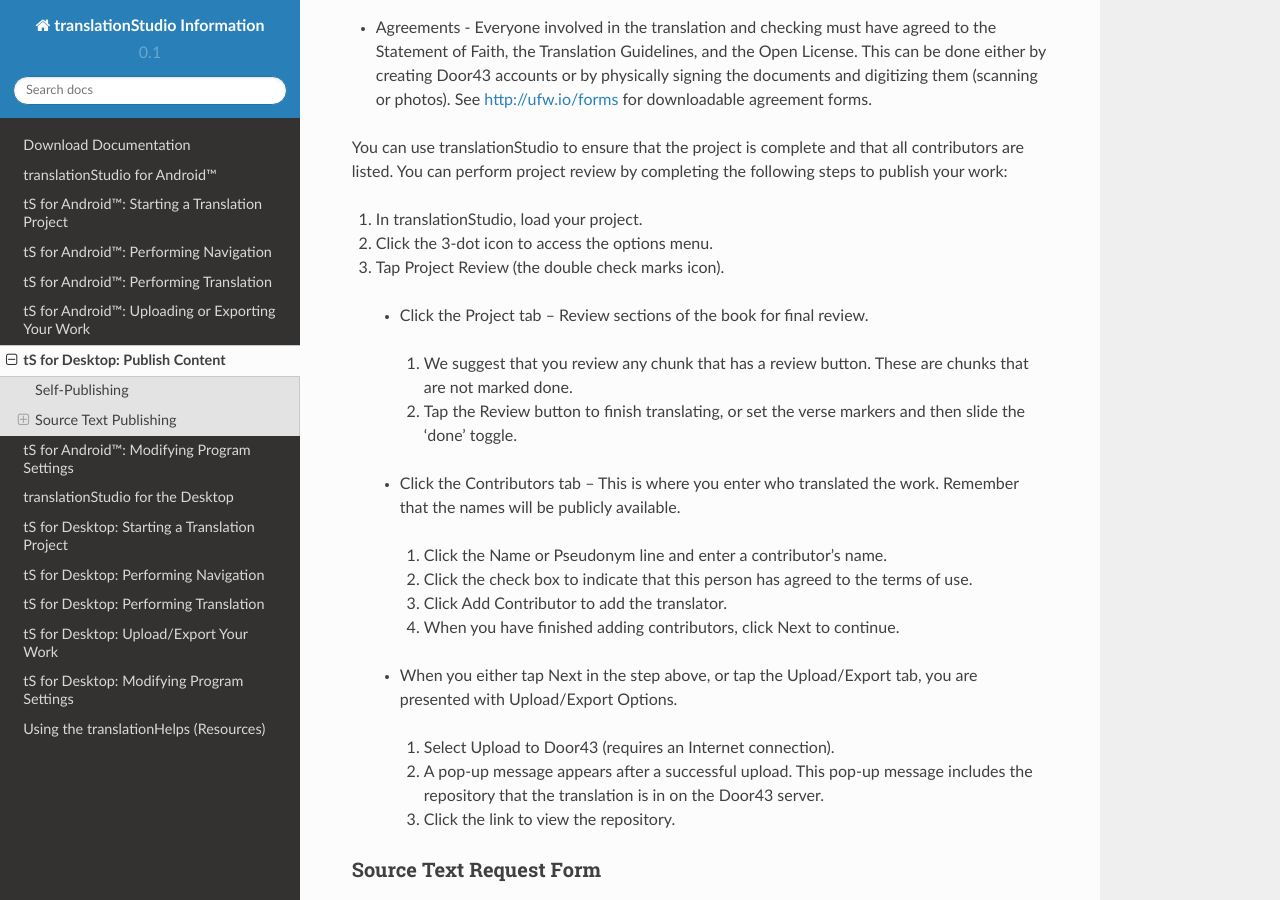
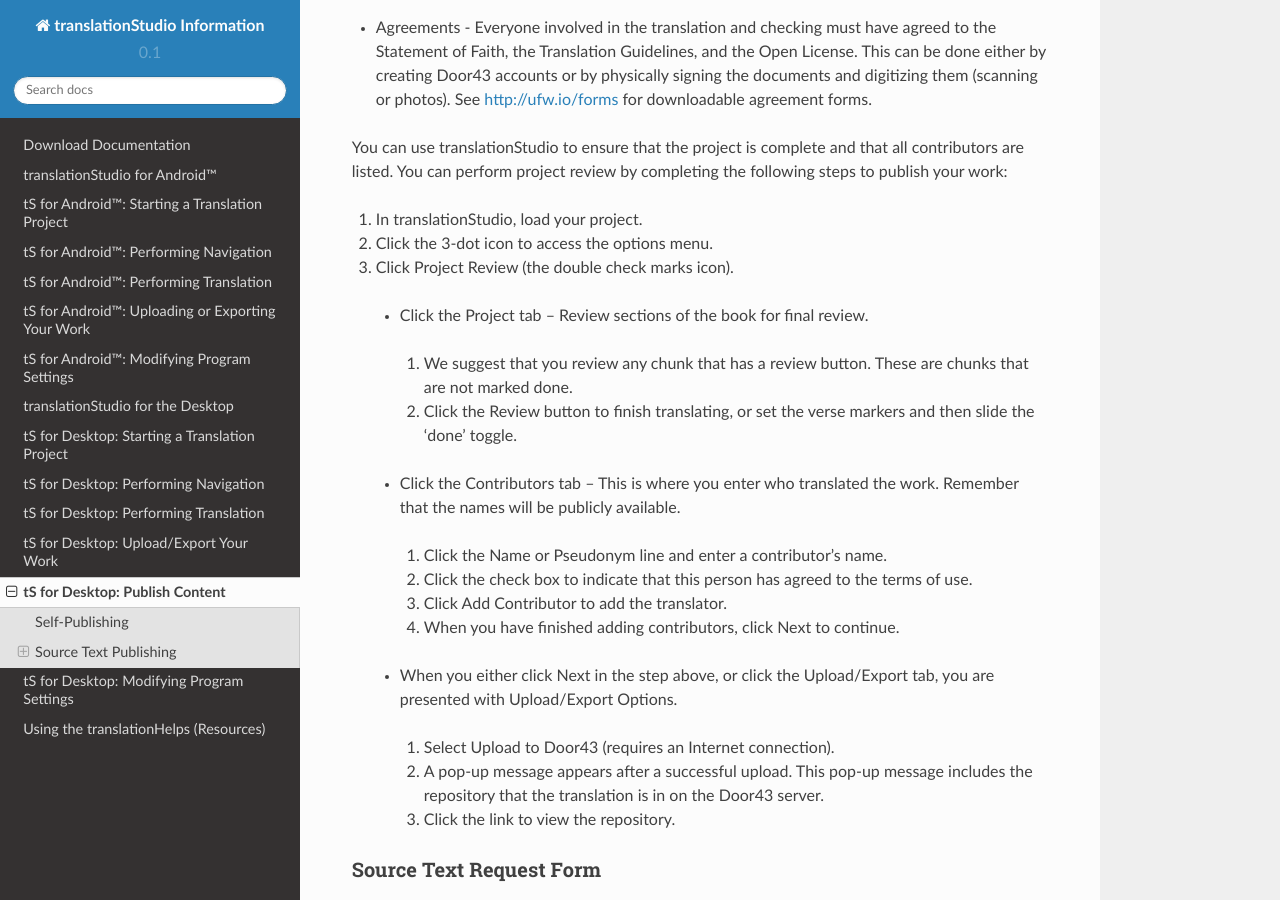
Before and after one commit to unfoldingWord-dev/translationStudio-Info, a Sphinx documentation site: the page built from docs/dPublish.rst, in a window 1280 px wide and 900 px high, scrolled down 1391 px. Built offline with Sphinx 7.4.7 and the Read the Docs theme 2.0.0, drawn with Linux system fonts in a browser that asks for light colours; pages that are not in the unit, such as notebooks, are missing from menus.

Commit message:
Update dPublish.rst

```diff
--- a/docs/tPublish.rst
+++ b/docs/dPublish.rst
@@ -48,13 +48,13 @@ You can use translationStudio to ensure that the project is complete and that al
 
 2.	Click the 3-dot icon to access the options menu.
 
-3.	Tap Project Review (the double check marks icon).
+3.	Click Project Review (the double check marks icon).
 
     *	Click the Project tab -- Review sections of the book for final review.
 
       1.	We suggest that you review any chunk that has a review button. These are chunks that are not marked done.
 
-      2.	Tap the Review button to finish translating, or set the verse markers and then slide the 'done' toggle.
+      2.	Click the Review button to finish translating, or set the verse markers and then slide the 'done' toggle.
 
     *	Click the Contributors tab -- This is where you enter who translated the work. Remember that the names will be publicly available.
 
@@ -67,7 +67,7 @@ You can use translationStudio to ensure that the project is complete and that al
       4. When you have finished adding contributors, click Next to continue.
 
 
-    •	When you either tap Next in the step above, or tap the Upload/Export tab, you are presented with Upload/Export Options.
+    •	When you either click Next in the step above, or click the Upload/Export tab, you are presented with Upload/Export Options.
 
       1.	Select Upload to Door43 (requires an Internet connection).
 
```
